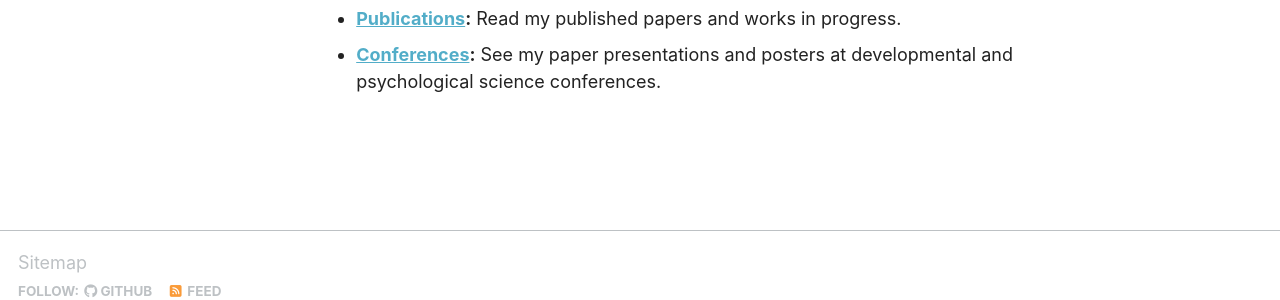
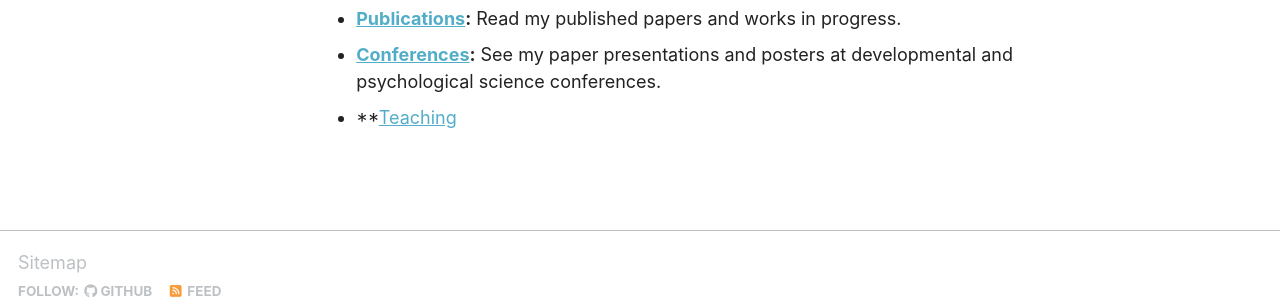
Before and after one commit to lingyh904/lingyh904.github.io, a Jekyll site: the page built from _pages/about.md, in a window 1280 px wide and 1161 px high. Shown: the part 793-1093 px from the top of the window. Built offline with Jekyll 4.4.1, drawn with Linux system fonts in a browser that asks for light colours; some web fonts are replaced; a script bundle is joined from its source files by our own code; library files that are not in the unit come from our copies.

Commit message:
Update about.md

```diff
--- a/_pages/about.md
+++ b/_pages/about.md
@@ -20,3 +20,4 @@ Learn more about my research and teaching experiences through the links below or
 
 - **[Publications](/publications/):** Read my published papers and works in progress.
 - **[Conferences](/talks/):** See my paper presentations and posters at developmental and psychological science conferences.
+- **[Teaching](/teaching/)
```
